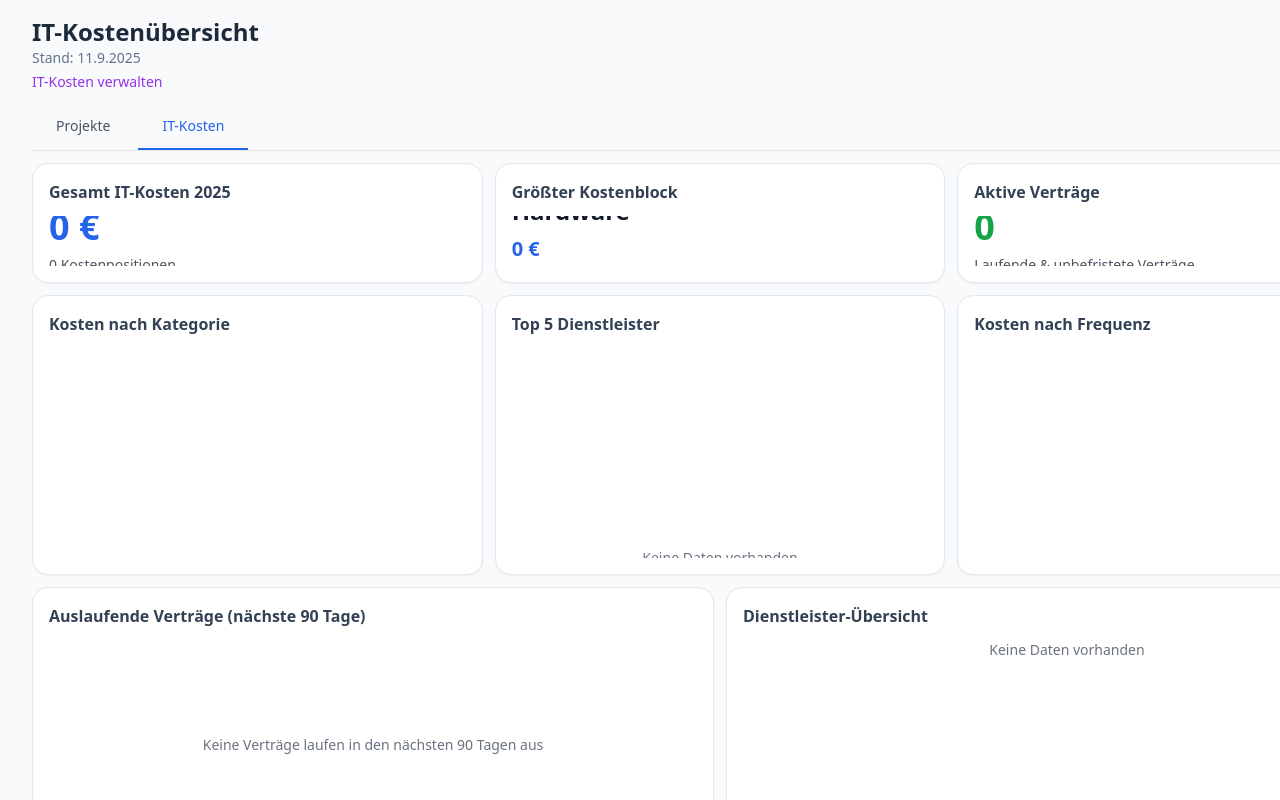
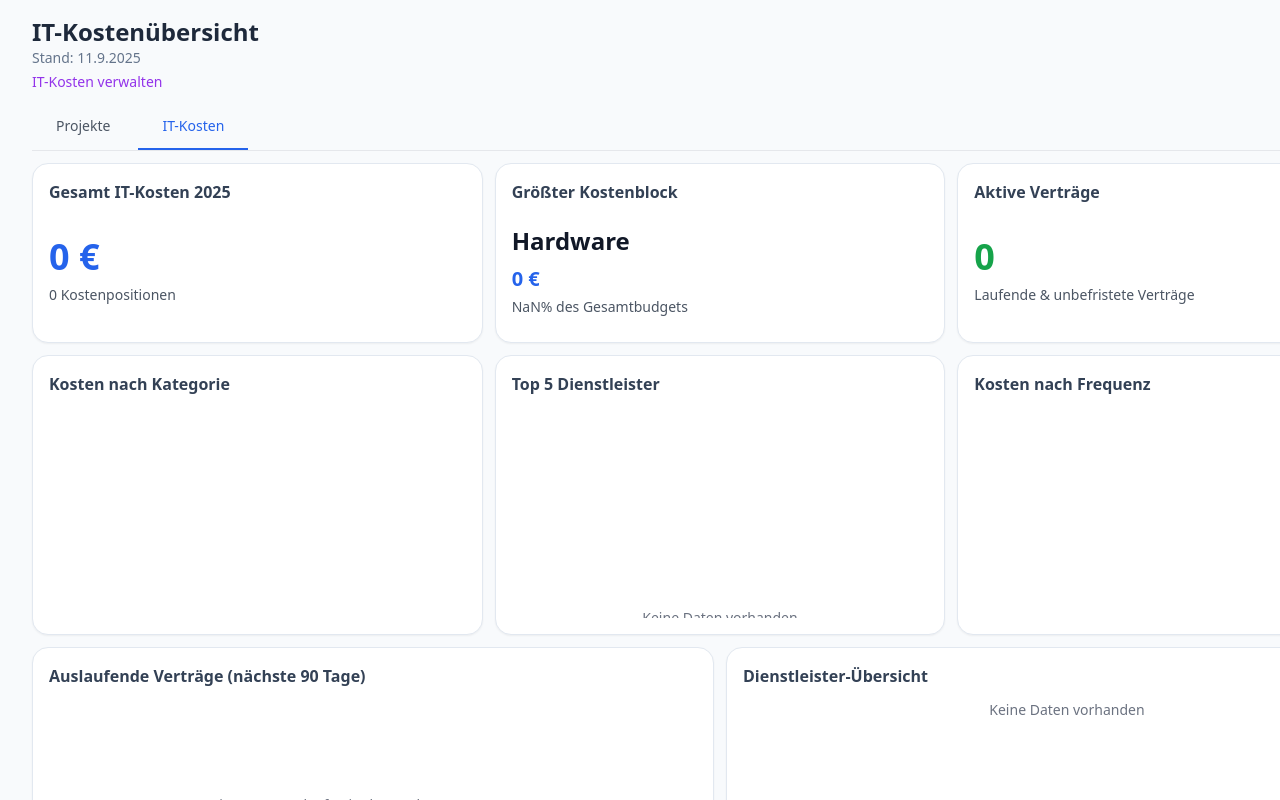
Before and after one commit to Jogen85/App_Projekte, a React (Vite) app: page /it-costs in a window 1280 px wide. Shown: the top 800 px of the page. Built offline with nearby package versions, Linux system fonts and the light colour scheme.

Commit message:
fix: resize IT-KPI cards and update contributor guide

```diff
--- a/src/pages/ITCostsDashboard.tsx
+++ b/src/pages/ITCostsDashboard.tsx
@@ -103,7 +103,7 @@ export default function ITCostsDashboard() {
 
         {/* KPI-Zeile */}
         <div className="grid grid-cols-3 gap-3">
-          <Card title={`Gesamt IT-Kosten ${year}`} className="h-kpi">
+          <Card title={`Gesamt IT-Kosten ${year}`} className="min-h-[180px]">
             <div className="flex h-full flex-col justify-center">
               <div className="text-4xl font-bold text-blue-600">{fmt(kpis.total)}</div>
               <div className="mt-2 text-sm text-gray-600">
@@ -112,7 +112,7 @@ export default function ITCostsDashboard() {
             </div>
           </Card>
 
-          <Card title="Größter Kostenblock" className="h-kpi">
+          <Card title="Größter Kostenblock" className="min-h-[180px]">
             <div className="flex h-full flex-col justify-center">
               <div className="text-2xl font-bold text-gray-900">{kpis.topCategory.name}</div>
               <div className="mt-2 text-xl font-semibold text-blue-600">{fmt(kpis.topCategory.value)}</div>
@@ -122,7 +122,7 @@ export default function ITCostsDashboard() {
             </div>
           </Card>
 
-          <Card title="Aktive Verträge" className="h-kpi">
+          <Card title="Aktive Verträge" className="min-h-[180px]">
             <div className="flex h-full flex-col justify-center">
               <div className="text-4xl font-bold text-green-600">{kpis.activeContracts}</div>
               <div className="mt-2 text-sm text-gray-600">
```
Also changed, not shown: 1 other file (tests, documents, lock files or other folders).
